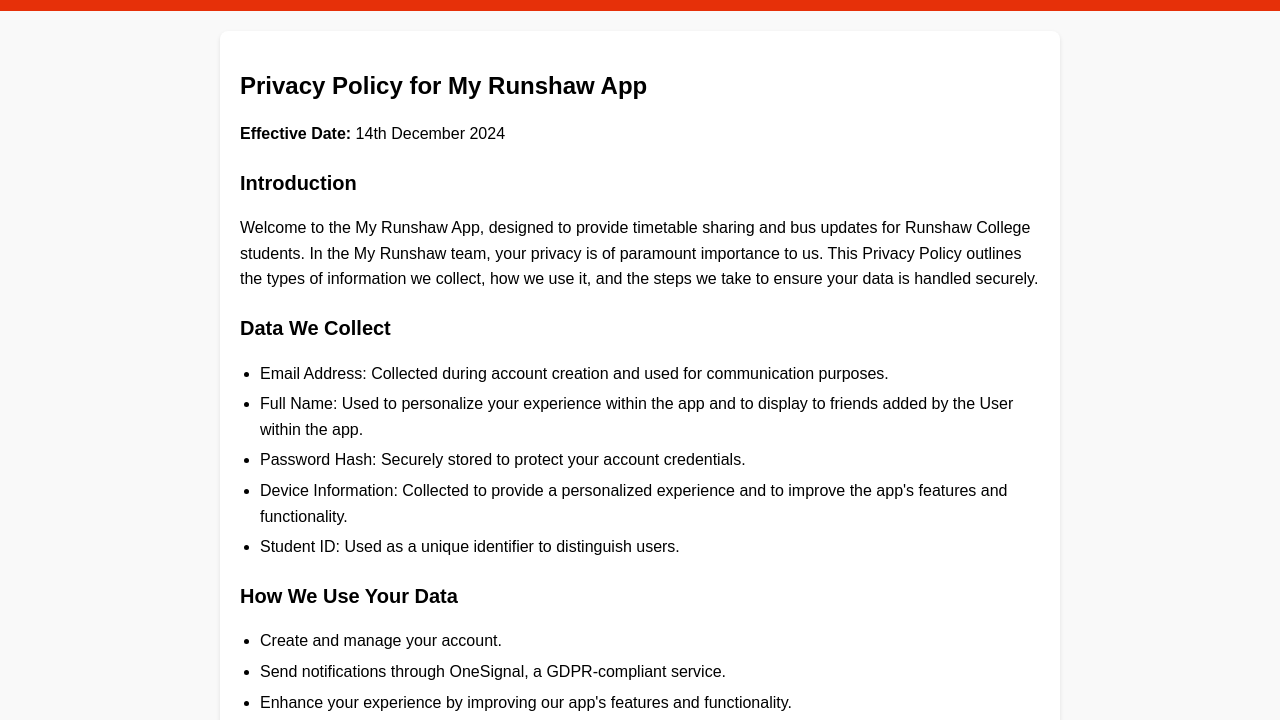
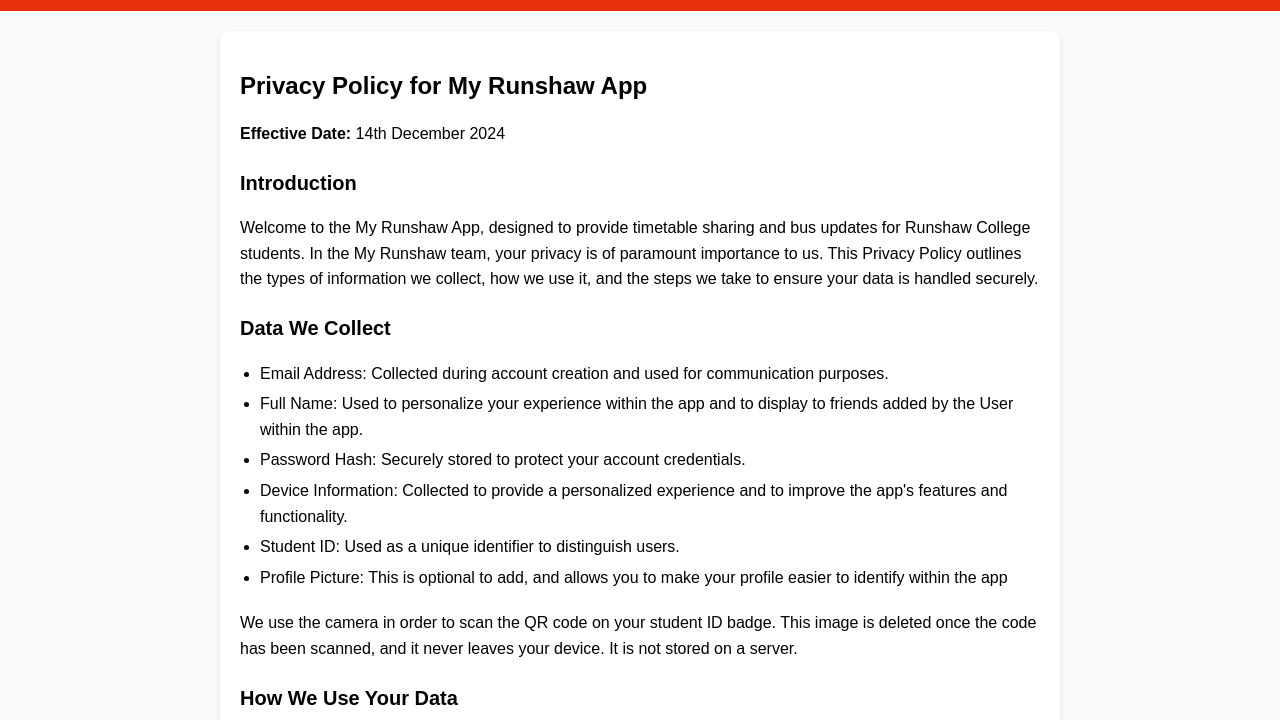
Before and after one commit to Dragon863/privacy-runshaw, a plain HTML site: page index.html in a window 1280 px wide. Shown: the part 80-800 px from the top of the page. Drawn offline with Linux system fonts and the light colour scheme.

Commit message:
Clarify camera use

```diff
--- a/index.html
+++ b/index.html
@@ -74,7 +74,11 @@
         <li>Password Hash: Securely stored to protect your account credentials.</li>
         <li>Device Information: Collected to provide a personalized experience and to improve the app's features and functionality.</li>
         <li>Student ID: Used as a unique identifier to distinguish users.</li>
+        <li>Profile Picture: This is optional to add, and allows you to make your profile easier to identify within the app</li>
     </ul>
+
+    <h2></h2>
+    <p>We use the camera in order to scan the QR code on your student ID badge. This image is deleted once the code has been scanned, and it never leaves your device. It is not stored on a server.</p>
 
     <h2>How We Use Your Data</h2>
     <ul>
```
